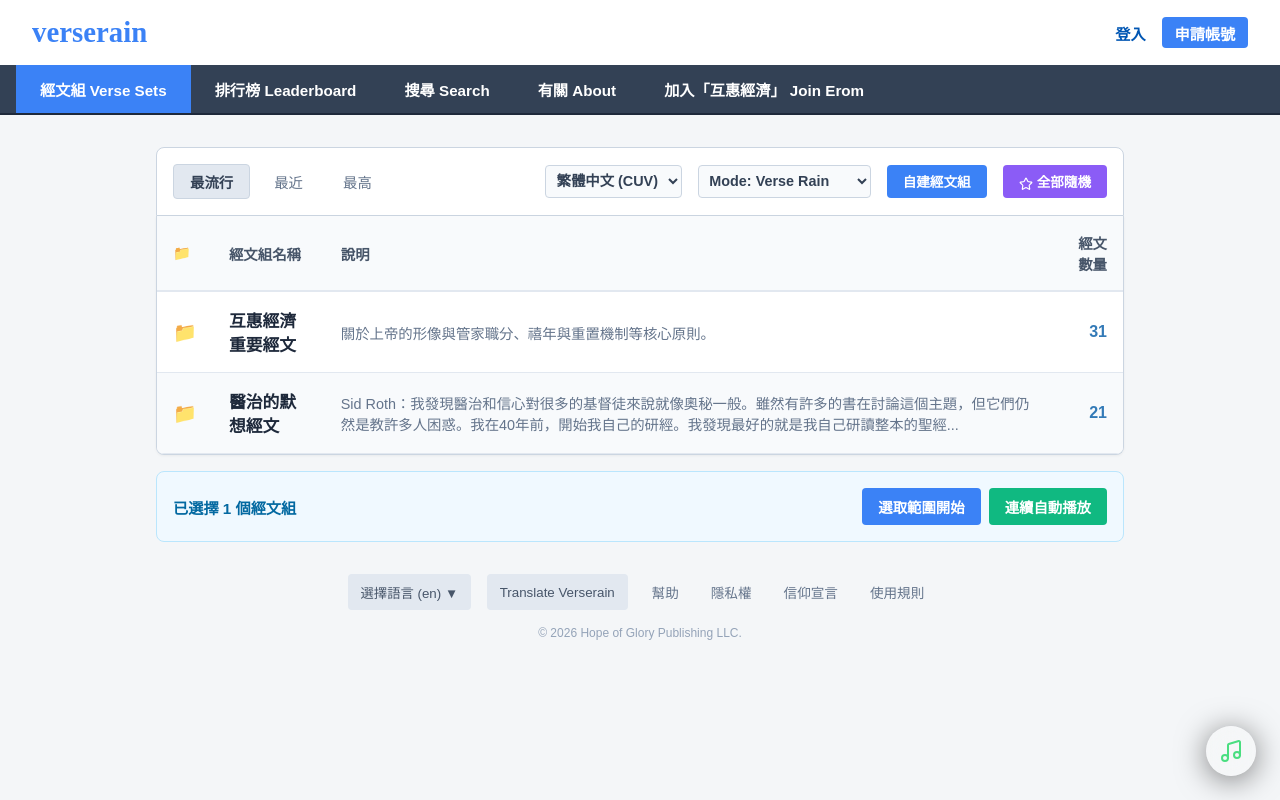
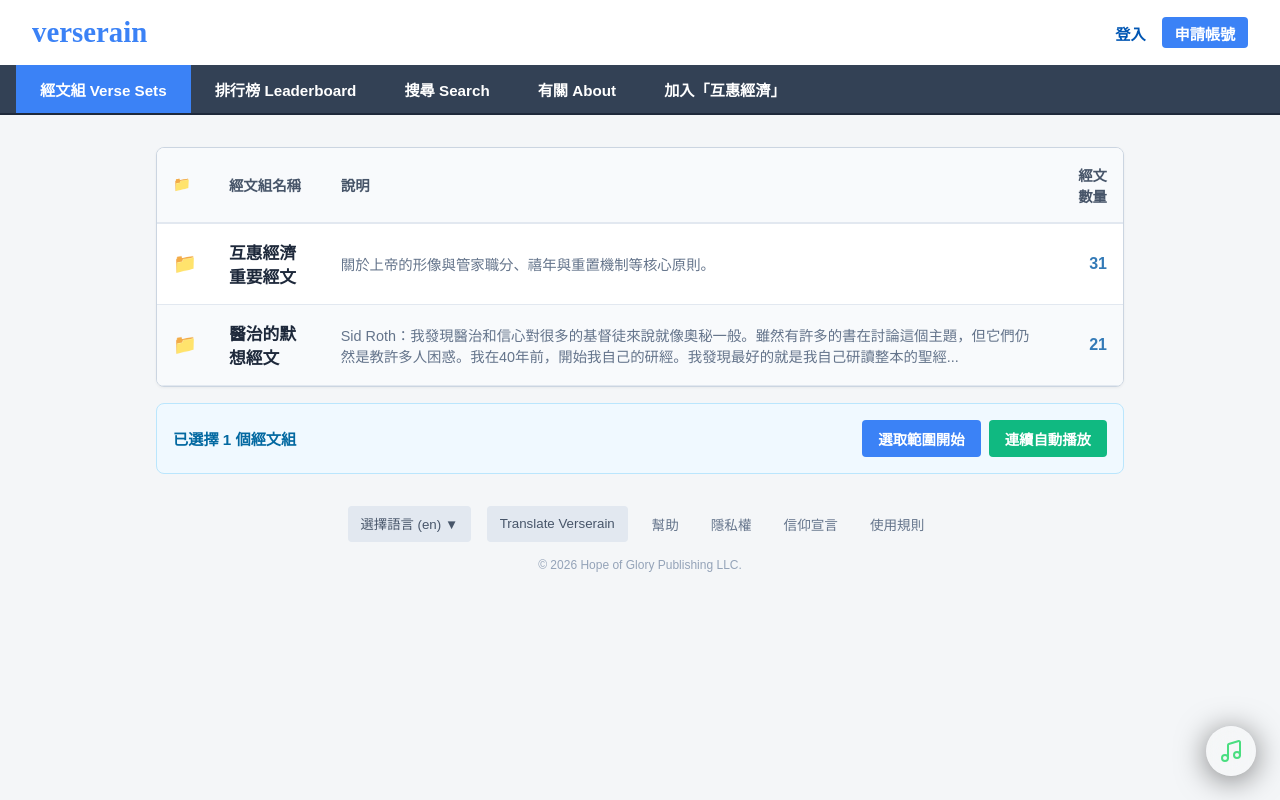
Before and after one commit to hungry4grace/verserain-web, a React (Vite) app: page / in a window 1280 px wide. Built offline with nearby package versions, Linux system fonts and the light colour scheme.

Commit message:
Remove unused action bar / filters row in Verse Sets tab

```diff
--- a/src/App.jsx
+++ b/src/App.jsx
@@ -1083,7 +1083,7 @@ export default function App() {
               { id: 'leaderboard', label: t('排行榜 Leaderboard', 'Leaderboard') },
               { id: 'search', label: t('搜尋 Search', 'Search') },
               { id: 'about', label: t('有關 About', 'About') },
-              { id: 'donate', label: t('加入「互惠經濟」 Join Erom', 'Join Erom'), link: 'https://www.skool.com/ekklesia-asia/about' }
+              { id: 'donate', label: t('加入「互惠經濟」', 'Join EcoAwakening'), link: 'https://www.skool.com/EconomicAwakening/about' }
             ].map((item, idx) => (
               <div key={idx} onClick={() => {
                 if (item.link) {
@@ -1104,46 +1104,8 @@ export default function App() {
 
             {mainTab === 'versesets' && (
               <>
-                {/* Action Bar (Filters & Controls) */}
-                <div style={{ display: 'flex', justifyContent: 'space-between', alignItems: 'center', backgroundColor: '#ffffff', padding: '1rem', borderTopLeftRadius: '8px', borderTopRightRadius: '8px', borderBottom: '1px solid #e2e8f0', flexWrap: 'wrap', gap: '1rem', border: '1px solid #cbd5e1' }}>
-                  <div style={{ display: 'flex', gap: '0.5rem' }}>
-                    <button style={{ backgroundColor: '#e2e8f0', border: '1px solid #cbd5e1', padding: '0.4rem 1rem', borderRadius: '4px', cursor: 'pointer', fontWeight: 'bold', color: '#334155', fontSize: '0.9rem' }}>{t("最流行", "Popular")}</button>
-                    <button style={{ backgroundColor: 'transparent', border: 'none', padding: '0.4rem 1rem', cursor: 'pointer', color: '#64748b', fontSize: '0.9rem' }}>{t("最近", "Recent")}</button>
-                    <button style={{ backgroundColor: 'transparent', border: 'none', padding: '0.4rem 1rem', cursor: 'pointer', color: '#64748b', fontSize: '0.9rem' }}>{t("最高", "Top")}</button>
-                  </div>
-
-                  <div style={{ display: 'flex', gap: '1rem', alignItems: 'center', flexWrap: 'wrap' }}>
-                    <select value={version} onChange={(e) => handleVersionChange(e.target.value)} style={{ padding: '0.4rem', borderRadius: '4px', border: '1px solid #cbd5e1', backgroundColor: '#f8fafc', color: '#334155', fontWeight: 'bold', fontSize: '0.9rem' }}>
-                      <option value="cuv">繁體中文 (CUV)</option>
-                      <option value="kjv">English (KJV)</option>
-                    </select>
-                    <select value={playMode} onChange={(e) => setPlayMode(e.target.value)} style={{ padding: '0.4rem', borderRadius: '4px', border: '1px solid #cbd5e1', backgroundColor: '#f8fafc', color: '#334155', fontWeight: 'bold', fontSize: '0.9rem' }}>
-                      <option value="rain">Mode: Verse Rain</option>
-                      <option value="square">Mode: Verse Square</option>
-                    </select>
-
-                    <button style={{ backgroundColor: '#3b82f6', color: 'white', border: 'none', padding: '0.4rem 1rem', borderRadius: '4px', cursor: 'pointer', fontWeight: 'bold', fontSize: '0.85rem' }}>
-                      {t("自建經文組", "Create Verse Set")}
-                    </button>
-
-                    <button
-                      onClick={() => {
-                        initAudio();
-                        const shuffled = [...VERSES_DB].sort(() => Math.random() - 0.5);
-                        setCampaignQueue(shuffled.slice(1));
-                        setCampaignResults([]);
-                        setActiveVerse(shuffled[0]);
-                        setTimeout(() => startGame(false), 50);
-                      }}
-                      style={{ background: '#8b5cf6', color: 'white', border: 'none', padding: '0.4rem 1rem', borderRadius: '4px', cursor: 'pointer', fontWeight: 'bold', fontSize: '0.85rem' }}
-                    >
-                      <Star size={14} style={{ display: 'inline', verticalAlign: 'middle', marginRight: '4px' }} />{t("全部隨機", "Random All")}
-                    </button>
-                  </div>
-                </div>
-
                 {/* The Verse Sets Table */}
-                <div style={{ backgroundColor: '#ffffff', overflowX: 'auto', borderBottomLeftRadius: '8px', borderBottomRightRadius: '8px', border: '1px solid #cbd5e1', borderTop: 'none', boxShadow: '0 1px 3px rgba(0,0,0,0.05)' }}>
+                <div style={{ backgroundColor: '#ffffff', overflowX: 'auto', borderRadius: '8px', border: '1px solid #cbd5e1', boxShadow: '0 1px 3px rgba(0,0,0,0.05)' }}>
                   {selectedSetId === null ? (
                     <table style={{ width: '100%', borderCollapse: 'collapse', textAlign: 'left' }}>
                       <thead>
@@ -1503,25 +1465,27 @@ export default function App() {
                 <p style={{ marginBottom: '1rem' }}>
                   一間華人教會使用 VerseRain 應用程式為會眾舉辦了「聖經背誦比賽」。家庭和小組中的所有年齡層都能參與。他們架設了四台投影機，讓四個隊伍能同時在相同的經文組上進行挑戰模式的比賽。
                 </p>
+                <iframe width="560" height="315" src="//www.youtube.com/embed/2tFxeesKISk" frameborder="0" allowfullscreen=""></iframe>
+
                 <p style={{ marginBottom: '1.5rem' }}>
                   一位四歲的男孩和三歲的妹妹急切地想展示他們能用中文背誦「主禱文」來遊玩 VerseRain。他們都是在美國出生的，卻能夠用中文閱讀並遊玩這款遊戲。
                 </p>
+                <iframe width="560" height="315" src="//www.youtube.com/embed/Tty82Gn1gvQ" frameborder="0" allowfullscreen=""></iframe>
+
                 <p style={{ marginBottom: '1.5rem' }}>
                   聖經經文的單字會從天而降，玩家只要按照正確的順序點擊經文就能獲得分數。經文被點擊時，會用語音朗讀出來，從視覺和語音的聽覺兩方面來加強您的記憶。
                 </p>
 
                 <ul style={{ paddingLeft: '1.5rem', marginBottom: '1.5rem', display: 'flex', flexDirection: 'column', gap: '0.5rem' }}>
-                  <li>學習超過三十種語言的聖經經文！</li>
+                  <li>學習多種語言的聖經經文！</li>
                   <li>點擊單字時會有文字轉語音的朗讀功能，來加深您對經文背誦的印象。</li>
-                  <li>透過 verserain.com，能支援近乎無限多的經文、經文組以及多種聖經譯本可以使用。</li>
-                  <li>提供三種挑戰難度，無論是小孩還是成人都非常適合來挑戰自己的極限。</li>
+                  <li>透過 verserain，能支援近乎無限多的經文、經文組以及多種聖經譯本可以使用。</li>
+                  <li>提供多種挑戰難度，無論是小孩還是成人都非常適合來挑戰自己的極限。</li>
                   <li>挑戰模式有助於加強記憶同一個經文組中的多段相關經文。</li>
                   <li>線上排行榜能激勵會眾、青年團契和小組成員一起參與遊玩、共同精進！</li>
                 </ul>
 
-                <p style={{ marginBottom: '2rem' }}>
-                  我們鼓勵您建立專屬帳號，發布您最喜愛的經文組並與大眾朋友分享。Verse Rain 支援跨平台遊玩，您可以在所有網頁版、iOS App Store 以及 Android 裝置上免費使用並遊玩。
-                </p>
+
               </div>
             )}
 
```
Lines whose indentation alone changed are shown as unchanged.
